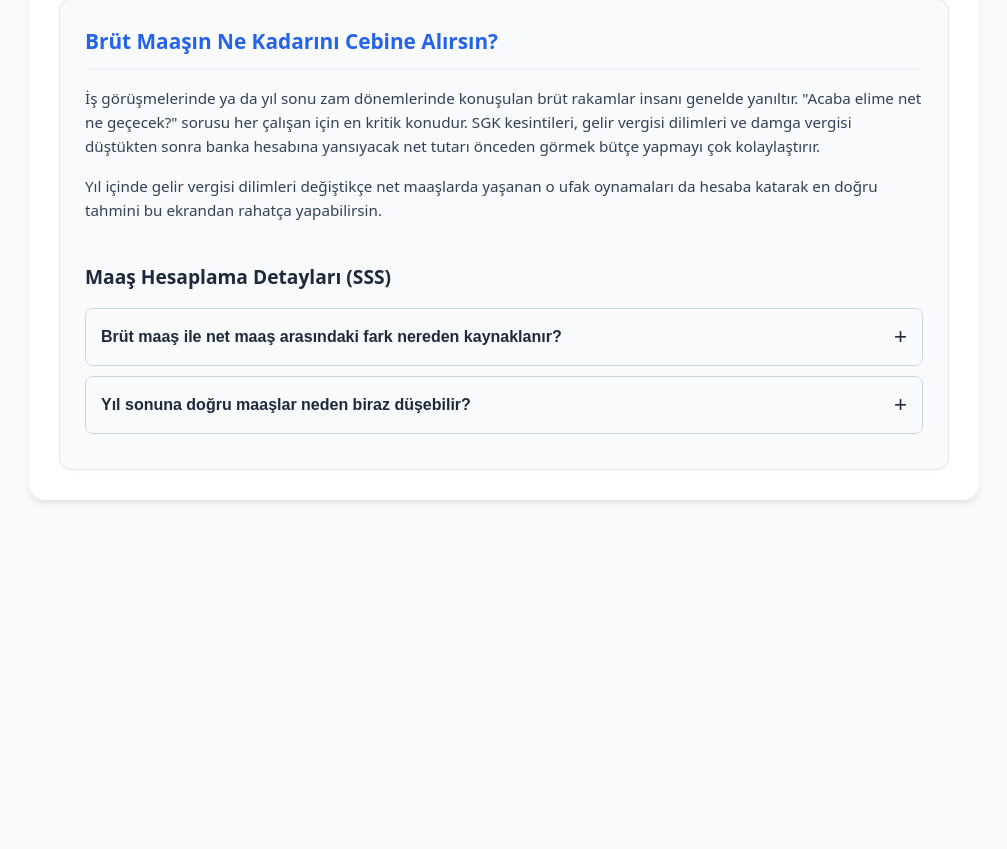
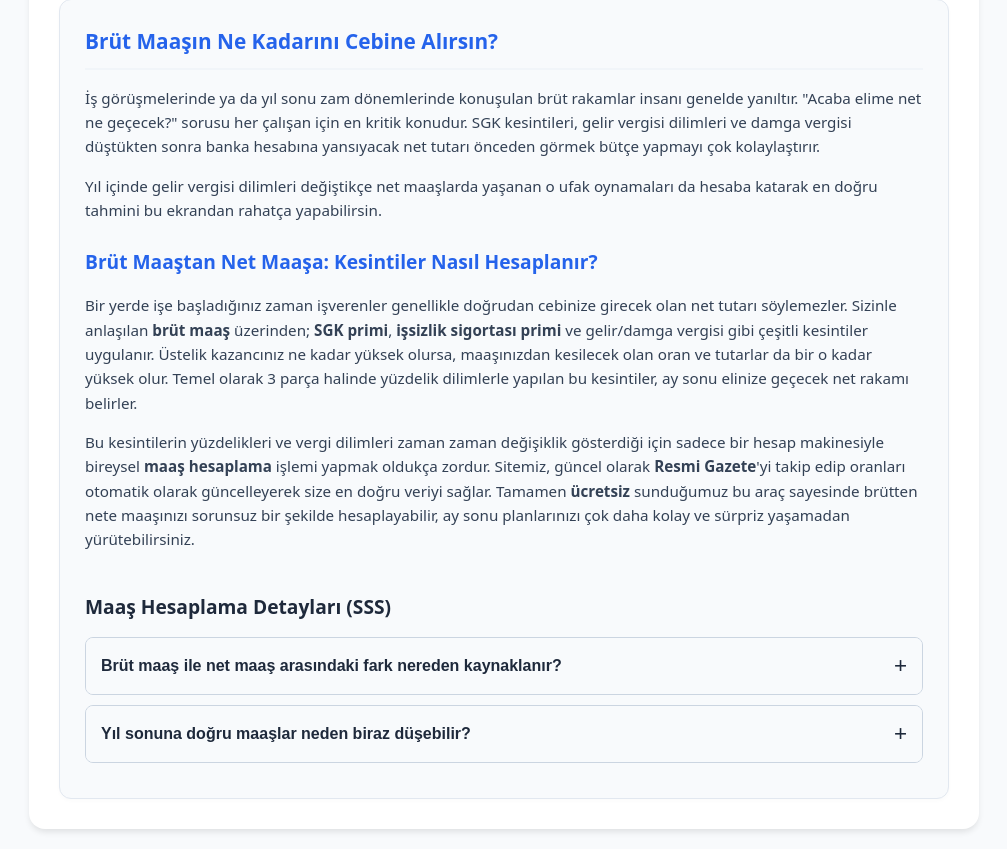
Before and after one commit to cempolat172-arch/pratikhesaplar, a FastAPI app: page /maas-hesaplama in a window 1280 px wide. Shown: the part 758-1607 px from the top of the page, without its empty margins (136-1143 px from the left). Before the commit the page ends 1261 px from the top, so only its background shows below. Run offline with FastAPI, Linux system fonts and the light colour scheme.

Commit message:
SEO: Maas sayfasina kesintiler ve hesaplamalar hakkinda guncel metin eklendi

```diff
--- a/templates/maas.html
+++ b/templates/maas.html
@@ -18,6 +18,10 @@
     <h2 style="font-size: 1.3rem; margin-top: 0;">Brüt Maaşın Ne Kadarını Cebine Alırsın?</h2>
     <p>İş görüşmelerinde ya da yıl sonu zam dönemlerinde konuşulan brüt rakamlar insanı genelde yanıltır. "Acaba elime net ne geçecek?" sorusu her çalışan için en kritik konudur. SGK kesintileri, gelir vergisi dilimleri ve damga vergisi düştükten sonra banka hesabına yansıyacak net tutarı önceden görmek bütçe yapmayı çok kolaylaştırır.</p>
     <p>Yıl içinde gelir vergisi dilimleri değiştikçe net maaşlarda yaşanan o ufak oynamaları da hesaba katarak en doğru tahmini bu ekrandan rahatça yapabilirsin.</p>
+
+    <h3 style="font-size: 1.2rem; color: var(--primary); margin-top: 25px; margin-bottom: 10px;">Brüt Maaştan Net Maaşa: Kesintiler Nasıl Hesaplanır?</h3>
+    <p>Bir yerde işe başladığınız zaman işverenler genellikle doğrudan cebinize girecek olan net tutarı söylemezler. Sizinle anlaşılan <strong>brüt maaş</strong> üzerinden; <strong>SGK primi</strong>, <strong>işsizlik sigortası primi</strong> ve gelir/damga vergisi gibi çeşitli kesintiler uygulanır. Üstelik kazancınız ne kadar yüksek olursa, maaşınızdan kesilecek olan oran ve tutarlar da bir o kadar yüksek olur. Temel olarak 3 parça halinde yüzdelik dilimlerle yapılan bu kesintiler, ay sonu elinize geçecek net rakamı belirler.</p>
+    <p>Bu kesintilerin yüzdelikleri ve vergi dilimleri zaman zaman değişiklik gösterdiği için sadece bir hesap makinesiyle bireysel <strong>maaş hesaplama</strong> işlemi yapmak oldukça zordur. Sitemiz, güncel olarak <strong>Resmi Gazete</strong>'yi takip edip oranları otomatik olarak güncelleyerek size en doğru veriyi sağlar. Tamamen <strong>ücretsiz</strong> sunduğumuz bu araç sayesinde brütten nete maaşınızı sorunsuz bir şekilde hesaplayabilir, ay sonu planlarınızı çok daha kolay ve sürpriz yaşamadan yürütebilirsiniz.</p>
 
     <div class="faq-section" style="margin-top: 40px;">
         <h3 style="font-size: 1.2rem; color: #1e293b; border-bottom: none; margin-bottom: 15px;">Maaş Hesaplama Detayları (SSS)</h3>
```
